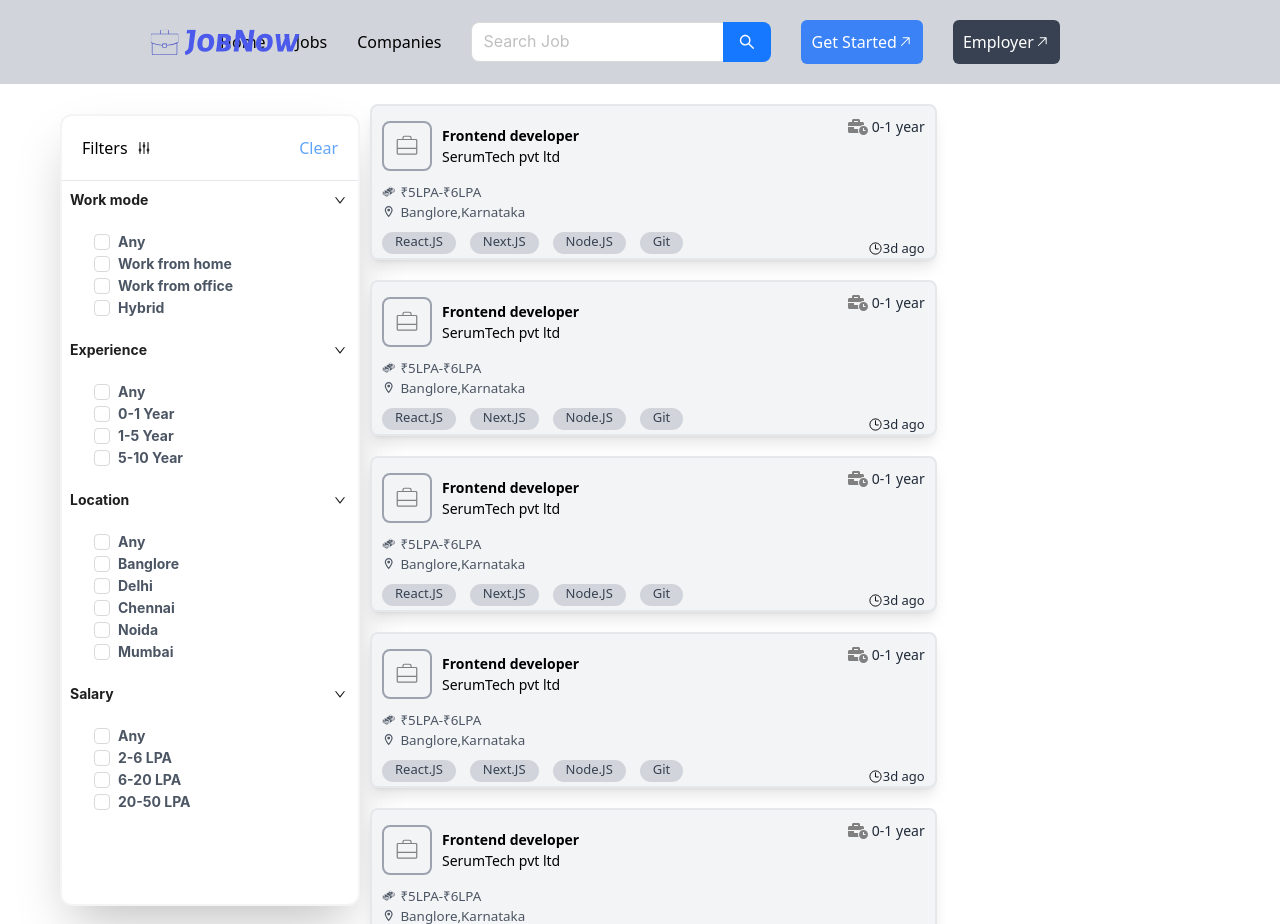
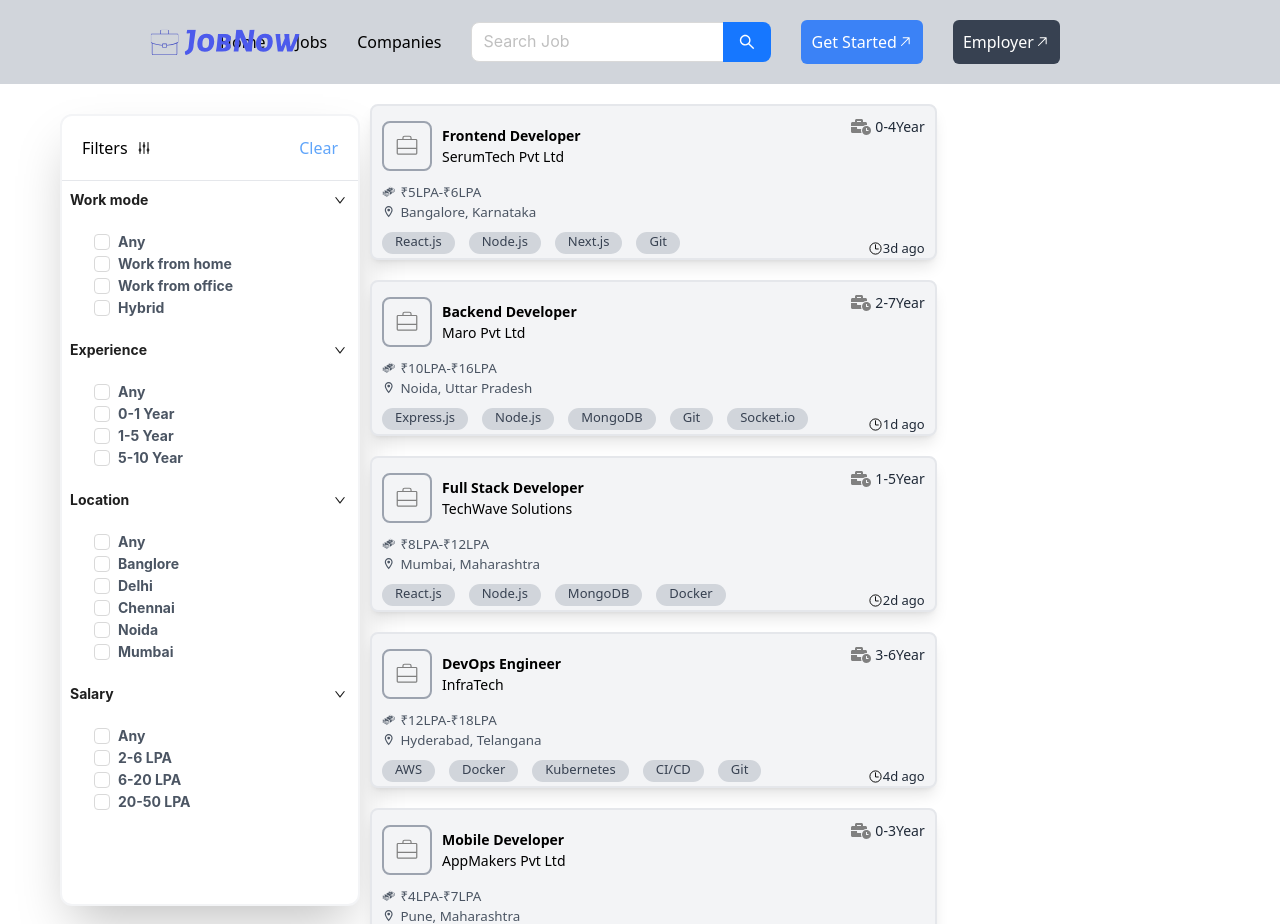
Before and after one commit to ShreeramNew/job-portal-typescript, a Next.js app: page /main/jobs in a window 1280 px wide. Built offline with nearby package versions, Linux system fonts and the light colour scheme.

Commit message:
added some temp data in Jobs page and made some style changes, and also the folder structure

```diff
--- a/src/app/main/jobs/page.tsx
+++ b/src/app/main/jobs/page.tsx
@@ -5,6 +5,105 @@ import NoResult from "@/components/caseHandlers/NoResult";
 import { pushResult } from "@/features/SearchSlice";
 import { RootState } from "@/store/Store";
 import { useDispatch, useSelector } from "react-redux";
+
+const JobData = [
+   {
+      id: "12",
+      role: "Frontend Developer",
+      company: "SerumTech Pvt Ltd",
+      minYear: 0,
+      maxYear: 4,
+      minSalary: 5,
+      maxSalary: 6,
+      location: "Bangalore, Karnataka",
+      skills: ["React.js", "Node.js", "Next.js", "Git"],
+      time: 3,
+   },
+   {
+      id: "13",
+      role: "Backend Developer",
+      company: "Maro Pvt Ltd",
+      minYear: 2,
+      maxYear: 7,
+      minSalary: 10,
+      maxSalary: 16,
+      location: "Noida, Uttar Pradesh",
+      skills: ["Express.js", "Node.js", "MongoDB", "Git", "Socket.io"],
+      time: 1,
+   },
+   {
+      id: "14",
+      role: "Full Stack Developer",
+      company: "TechWave Solutions",
+      minYear: 1,
+      maxYear: 5,
+      minSalary: 8,
+      maxSalary: 12,
+      location: "Mumbai, Maharashtra",
+      skills: ["React.js", "Node.js", "MongoDB", "Docker"],
+      time: 2,
+   },
+   {
+      id: "15",
+      role: "DevOps Engineer",
+      company: "InfraTech",
+      minYear: 3,
+      maxYear: 6,
+      minSalary: 12,
+      maxSalary: 18,
+      location: "Hyderabad, Telangana",
+      skills: ["AWS", "Docker", "Kubernetes", "CI/CD", "Git"],
+      time: 4,
+   },
+   {
+      id: "16",
+      role: "Mobile Developer",
+      company: "AppMakers Pvt Ltd",
+      minYear: 0,
+      maxYear: 3,
+      minSalary: 4,
+      maxSalary: 7,
+      location: "Pune, Maharashtra",
+      skills: ["React Native", "Flutter", "Git", "Firebase"],
+      time: 5,
+   },
+   {
+      id: "17",
+      role: "Data Scientist",
+      company: "InsightAnalytics",
+      minYear: 2,
+      maxYear: 5,
+      minSalary: 15,
+      maxSalary: 20,
+      location: "Chennai, Tamil Nadu",
+      skills: ["Python", "TensorFlow", "Pandas", "Git"],
+      time: 6,
+   },
+   {
+      id: "18",
+      role: "UI/UX Designer",
+      company: "DesignPro",
+      minYear: 1,
+      maxYear: 4,
+      minSalary: 6,
+      maxSalary: 9,
+      location: "Kochi, Kerala",
+      skills: ["Figma", "Sketch", "Adobe XD", "CSS"],
+      time: 7,
+   },
+   {
+      id: "19",
+      role: "Cloud Architect",
+      company: "CloudMasters Pvt Ltd",
+      minYear: 4,
+      maxYear: 8,
+      minSalary: 20,
+      maxSalary: 30,
+      location: "Delhi, NCR",
+      skills: ["AWS", "Azure", "GCP", "Docker", "Git"],
+      time: 8,
+   },
+];
 
 export default function Page() {
    let searchResult = useSelector((state: RootState) => state.SearchSlice.results);
@@ -24,16 +123,28 @@ const ListOfJobs = () => {
    return (
       <div className=" flex justify-center items-center overflow-hidden ">
          <div className=" hidden md:flex lg:flex flex-col w-[400px] h-[110vh] relative pt-[60px]">
-           <FilterCard/>
+            <FilterCard />
          </div>
-         <div className=" flex flex-col w-[700px] h-[110vh] gap-[20px] overflow-y-scroll p-[10px] md:pt-[60px] lg:pt-[60px]">
-            <JobPostCard />
-            <JobPostCard />
-            <JobPostCard />
-            <JobPostCard />
-            <JobPostCard />
-            <JobPostCard />
-.         </div>
+
+         <div className=" flex flex-col w-[700px] h-[110vh] gap-[20px] overflow-y-scroll p-[10px] pt-[13%] md:pt-[60px] lg:pt-[60px]">
+            {JobData.map((job) => {
+               return (
+                  <JobPostCard
+                     key={job.id}
+                     id={job.id}
+                     role={job.role}
+                     company={job.company}
+                     minYear={job.minYear}
+                     maxYear={job.maxYear}
+                     minSalary={job.minSalary}
+                     maxSalary={job.maxSalary}
+                     location={job.location}
+                     skills={job.skills}
+                     time={job.time}
+                  />
+               );
+            })}
+         </div>
          <div className=" hidden md:flex lg:flex flex-col w-[400px] h-[110vh]"></div>
       </div>
    );
--- a/src/components/cards/JobPostCard.tsx
+++ b/src/components/cards/JobPostCard.tsx
@@ -3,7 +3,31 @@ import { GiMoneyStack } from "react-icons/gi";
 import { MdOutlineLocationOn } from "react-icons/md";
 import { FaBusinessTime } from "react-icons/fa";
 import { IoTimeOutline } from "react-icons/io5";
-export default function JobPostCard() {
+
+interface PropsType {
+   id: string;
+   role: string;
+   company: string;
+   minYear: number;
+   maxYear: number;
+   minSalary: number;
+   maxSalary: number;
+   location: string;
+   skills: string[];
+   time: number;
+}
+export default function JobPostCard({
+   id,
+   role,
+   company,
+   minYear,
+   maxYear,
+   minSalary,
+   maxSalary,
+   location,
+   skills,
+   time,
+}: PropsType) {
    return (
       <div className=" w-full min-h-[186px] md:min-h-[156px] lg:min-h-[156px] rounded-lg border-2 border-gray-200 flex justify-center items-center relative bg-gray-100 shadow-lg cursor-pointer ">
          <div className=" flex justify-center items-center gap-[10px] absolute left-[10px] top-[10%] ">
@@ -11,33 +35,38 @@ export default function JobPostCard() {
                <PiSuitcaseSimpleLight size={70} color="gray" />
             </div>
             <div>
-               <div className=" text-[14px] font-bold">Frontend developer</div>
-               <div className="text-[14px] text-gray">SerumTech pvt ltd </div>
+               <div className=" text-[14px] font-bold">{role}</div>
+               <div className="text-[14px] text-gray">{company} </div>
             </div>
          </div>
          <div className="text-[14px] text-gray-800 absolute top-[10px] right-[10px] flex justify-center items-center gap-[4px]">
             <FaBusinessTime size={20} color="gray" />
-            <div>0-1 year</div>
+            <div>
+               {minYear}-{maxYear}Year
+            </div>
          </div>
          <div className=" flex flex-col justify-start items-start  w-[300px] absolute left-[10px] top-[45%] md:top-[50%] lg:top-[50%]">
             <div className="flex gap-[5px] justify-center items-center text-[13.4px] text-gray-600">
                <GiMoneyStack />
-               <div>₹5LPA-₹6LPA</div>
+               <div>
+                  ₹{minSalary}LPA-₹{maxSalary}LPA
+               </div>
             </div>
             <div className="flex gap-[5px] justify-center items-center text-[13.4px] text-gray-600">
                <MdOutlineLocationOn />
-               <div>Banglore,Karnataka</div>
+               <div>{location}</div>
             </div>
          </div>
          <div className=" w-full h-[30px] absolute bottom-[20px] md:bottom-0 lg:bottom-0 overflow-hidden flex gap-[14px] items-center pl-[10px]">
-            <SkillCard title="React.JS" />
-            <SkillCard title="Next.JS" />
-            <SkillCard title="Node.JS" />
-            <SkillCard title="Git" />
+            {skills.map((skill) => {
+               return <SkillCard title={skill} />;
+            })}
          </div>
          <div className=" flex justify-center items-center absolute bottom-0 right-[10px]">
-            <div><IoTimeOutline size={15} /></div>
-            <div className="text-[13px] text-gray-800 ">3d ago</div>
+            <div>
+               <IoTimeOutline size={15} />
+            </div>
+            <div className="text-[13px] text-gray-800 ">{time}d ago</div>
          </div>
       </div>
    );
--- a/src/components/Categories.tsx
+++ b/src/components/homeComponents/Categories.tsx
@@ -1,4 +1,4 @@
-import CategoryCard from "./cards/CategoryCard";
+import CategoryCard from "../cards/CategoryCard";
 import { v4 as uuidv4 } from "uuid";
 export default function Categories() {
    type category = {
--- a/src/components/TopCompanies.tsx
+++ b/src/components/homeComponents/TopCompanies.tsx
@@ -1,5 +1,5 @@
 "use client";
-import CompaniesCard from "./cards/CompaniesCard";
+import CompaniesCard from "../cards/CompaniesCard";
 import { v4 as uuidv4 } from "uuid";
 
 export default function TopCompanies() {
```
Also changed, not shown: src/app/main/home/page.tsx (+5 -5 lines), src/components/homeComponents/Footer.tsx (renamed from src/components/Footer.tsx), src/components/homeComponents/Header.tsx (renamed from src/components/Header.tsx), src/components/homeComponents/SuccessStories.tsx (renamed from src/components/SuccessStories.tsx).
